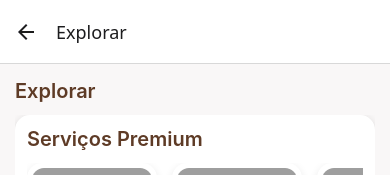
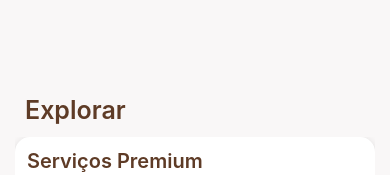
Before and after one commit to lari-blip/Trabalho_final, a React Native app: screen /Explorar in a window 390 px wide. Shown: the top 175 px of the page. Built offline with nearby package versions, Linux system fonts and the light colour scheme; grey boxes are pictures that could not be loaded.

Commit message:
removendo o header da pgina
ocultando o titulo main e o nome da page

```diff
--- a/src/navigation/AppNavigator.js
+++ b/src/navigation/AppNavigator.js
@@ -31,6 +31,7 @@ function MainTabs() {
                     tabBarIcon: ({ color, size }) => (
                         <Ionicons name="home" size={size} color={color} />
                     ),
+                    headerShown: false,
                 }}
             />
             <Tab.Screen
@@ -40,6 +41,7 @@ function MainTabs() {
                     tabBarIcon: ({ color, size }) => (
                         <Ionicons name="search" size={size} color={color} />
                     ),
+                    headerShown: false,
                 }}
             />
             <Tab.Screen
@@ -49,6 +51,7 @@ function MainTabs() {
                     tabBarIcon: ({ color, size }) => (
                         <Ionicons name="cart" size={size} color={color} />
                     ),
+                    headerShown: false,
                 }}
             />
             <Tab.Screen
@@ -58,6 +61,7 @@ function MainTabs() {
                     tabBarIcon: ({ color, size }) => (
                         <Ionicons name="notifications" size={size} color={color} />
                     ),
+                    headerShown: false,
                 }}
             />
             <Tab.Screen
@@ -67,6 +71,7 @@ function MainTabs() {
                     tabBarIcon: ({ color, size }) => (
                         <Ionicons name="log-in" size={size} color={color} />
                     ),
+                    headerShown: false,
                 }}
             />
         </Tab.Navigator>
@@ -75,7 +80,9 @@ function MainTabs() {
 
 export default function AppNavigator() {
     return (
-        <Stack.Navigator>
+        <Stack.Navigator screenOptions={{
+            headerShown: false, // Oculta o cabeçalho do Stack.Navigator
+        }}>
             <Stack.Screen name="Main" component={MainTabs} />
             <Stack.Screen name="Login" component={LoginScreen} />
             <Stack.Screen name="Cadastro" component={RegisterScreen} />
--- a/src/screens/Cart/CartScreen.js
+++ b/src/screens/Cart/CartScreen.js
@@ -261,7 +261,7 @@ const styles = StyleSheet.create({
         flex: 1,
         justifyContent: 'center',
         alignItems: 'center',
-        margin: 30,
+        marginTop: 80,
     },
 });
 
--- a/src/screens/Explore/ExploreScreen.js
+++ b/src/screens/Explore/ExploreScreen.js
@@ -51,7 +51,7 @@ export default function ExploreScreen({ navigation }) {
     <View style={styles.container}>
 
 
-      <Text style={styles.sectionTitle}>Explorar</Text>
+      <Text style={styles.pageTitle}>Explorar</Text>
       <FlatList
         data={exploreItems}
         renderItem={renderItem}
@@ -85,6 +85,7 @@ const styles = StyleSheet.create({
     color: '#5E3B26',
     marginBottom: 12,
     textAlign: 'left',
+
   },
   categoryCard: {
     backgroundColor: '#FFF',
@@ -124,4 +125,13 @@ const styles = StyleSheet.create({
     fontSize: 16,
     fontWeight: 'bold',
   },
+  pageTitle: {
+    fontSize: 25,
+    fontWeight: '600',
+    color: '#5E3B26',
+    marginBottom: 12,
+    textAlign: 'left',
+    marginTop: 80,
+    marginLeft:10,
+  }
 });
--- a/src/screens/Home/HomeScreen.js
+++ b/src/screens/Home/HomeScreen.js
@@ -130,6 +130,8 @@ const styles = StyleSheet.create({
     width: 130,
     height: 50,
     resizeMode: 'contain',
+    marginTop: 80,
+
   },
   searchBar: {
     backgroundColor: '#fff',
```
